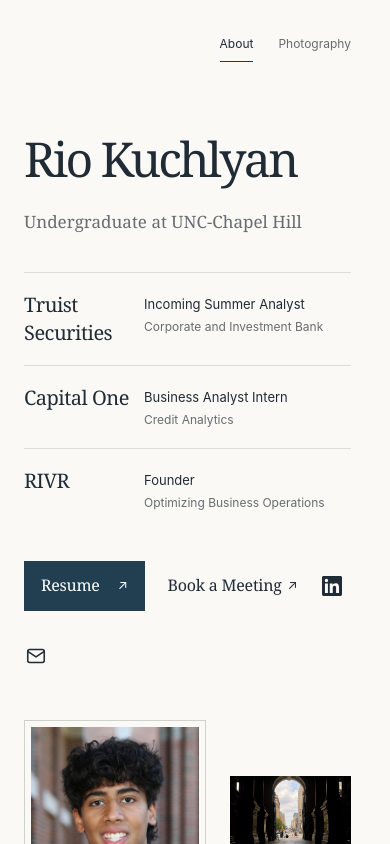
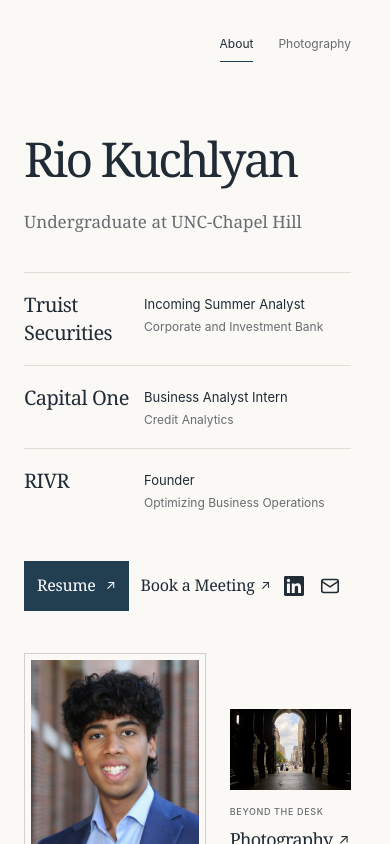
Before and after one commit to riokuchlyan/PortfolioWebsite, a Next.js app: page / in a window 390 px wide. Shown: the top 844 px of the page. Built offline with nearby package versions, Linux system fonts and the light colour scheme.

Commit message:
Keep homepage contact links on one row on mobile

```diff
--- a/app/globals.css
+++ b/app/globals.css
@@ -168,7 +168,8 @@
   .experience-row { grid-template-columns: 108px 1fr; padding: 18px 0; }
   .experience-row dt { font-size: 20px; }
   .experience-detail { font-size: 12px; }
-  .hero-actions { gap: 23px; margin-top: 30px; }
+  .hero-actions { gap: 12px; margin-top: 30px; }
+  .hero-actions .btn { gap: 10px; padding-inline: 12px; }
   .hero-visual { display: grid; grid-template-columns: minmax(0, 1.5fr) minmax(0, 1fr); width: 100%; max-width: 360px; margin: 0 auto; gap: 24px; align-items: end; padding: 0; }
   .photography-preview { flex-direction: column; align-items: stretch; gap: 15px; padding: 0; }
   .preview-photo { width: 100%; aspect-ratio: 3 / 2; }
@@ -190,7 +191,9 @@
   .lightbox-image { height: 60svh; }
 }
 @media (max-width: 360px) {
-  .hero-actions { gap: 16px; }
+  .hero-actions { gap: 8px; }
+  .hero-actions .btn { gap: 6px; padding-inline: 8px; }
+  .hero-actions .btn, .hero-actions .text-link { font-size: 14px; }
   .hero-visual { gap: 16px; }
   .preview-title { font-size: 16px; }
   .gallery-grid { grid-template-columns: 1fr; }
```
